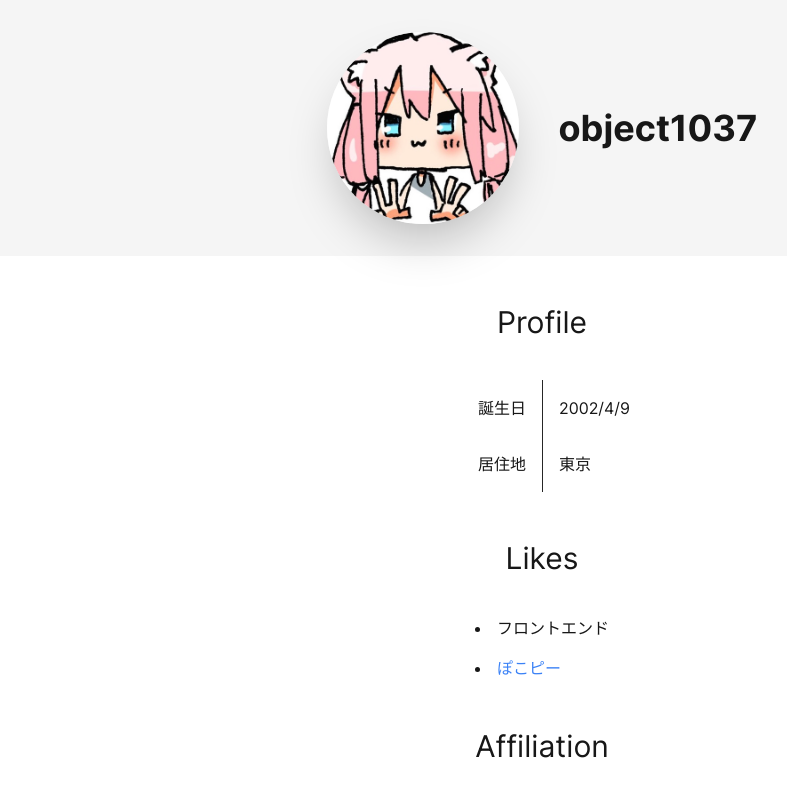
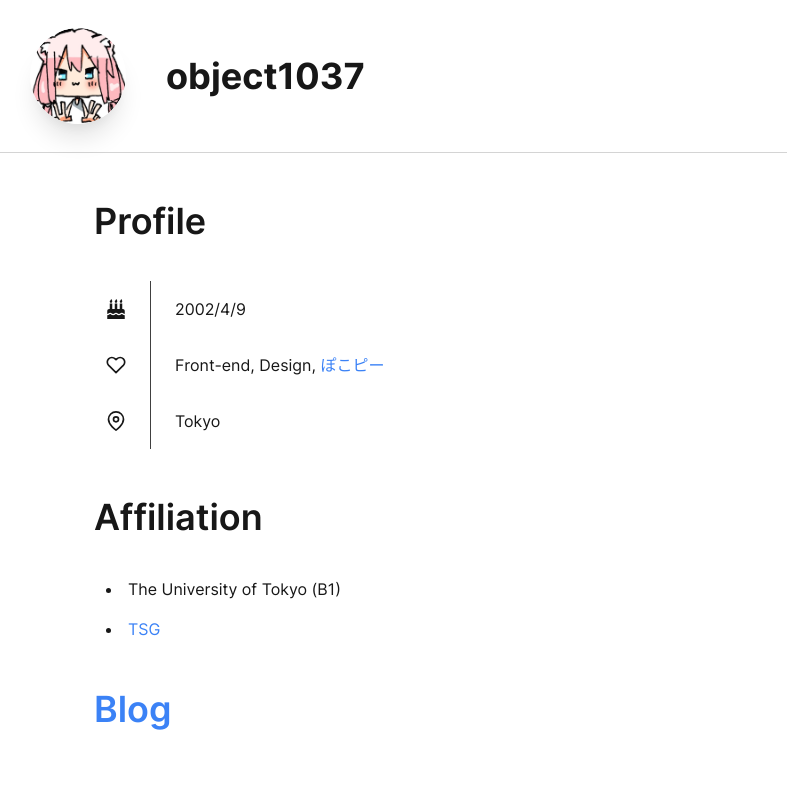
Before and after one commit to object1037/homepage, a Next.js app: page / in a window 1280 px wide. Shown: the top 800 px of the page, without its empty margins (98-885 px from the left). Built offline with nearby package versions, Linux system fonts and the light colour scheme.

Commit message:
update design

```diff
--- a/components/external-link.tsx
+++ b/components/external-link.tsx
@@ -11,7 +11,6 @@ export default function ELink({
 }) {
   const linkStyle = [
     'text-center',
-    'mx-auto',
     'text-blue-500',
     'dark:text-blue-300',
     'hover:underline'
--- a/components/header.tsx
+++ b/components/header.tsx
@@ -3,11 +3,13 @@ import profilePic from '../public/images/profile.jpg'
 
 export default function Header() {
   return (
-    <header className="flex flex-col md:flex-row justify-center items-center space-y-6 md:space-y-0 md:space-x-10 bg-gray-100 dark:bg-gray-800 py-8">
-      <div className="rounded-full shadow-2xl w-48 h-48">
-        <Image priority src={profilePic} alt="my profile picture" className="rounded-full" />
+    <header className="px-6 sm:px-12 border-b border-gray-300 dark:border-gray-600 py-7">
+      <div className="max-w-5xl mx-auto flex flex-row justify-center md:justify-start items-center space-x-4 md:space-x-10">
+        <div className="rounded-full shadow-xl w-16 h-16 md:w-24 md:h-24 overflow-hidden">
+          <Image priority src={profilePic} alt="my profile picture" className="rounded-full" placeholder="blur" />
+        </div>
+        <h1 className="font-bold text-3xl md:text-4xl m-2">object1037</h1>
       </div>
-      <h1 className="font-bold text-4xl m-2">object1037</h1>
     </header>
   )
 }
--- a/components/list.tsx
+++ b/components/list.tsx
@@ -4,7 +4,7 @@ export default function List({
   listArr: (string | JSX.Element)[]
 }) {
   return (
-    <ul className="list-inside list-disc mx-auto flex flex-col space-y-4">
+    <ul className="pl-3 list-inside list-disc flex flex-col space-y-4">
       {listArr.map((content) => {
         let key: string
         if (typeof content === 'string') {
--- a/components/section-title.tsx
+++ /dev/null
@@ -1,5 +0,0 @@
-export default function SectionTitle({title}: {title: string}) {
-  return (
-    <h2 className="text-3xl text-center">{title}</h2>
-  )
-}
--- a/components/section.tsx
+++ b/components/section.tsx
@@ -1,16 +1,14 @@
-import SectionTitle from './section-title'
-
 export default function Section({
   title,
   children
 }: {
-  title: string
-  children: React.ReactNode
+  title: string | JSX.Element
+  children?: React.ReactNode
 }) {
   return (
-    <section className="flex flex-col pt-2">
-      <SectionTitle title={title} />
-      <div className="py-10 flex flex-col justify-center">{children}</div>
+    <section className="flex flex-col pt-2 max-w-4xl mx-auto">
+      <h2 className="text-4xl font-semibold">{title}</h2>
+      {children && <div className="py-10 flex justify-start">{children}</div>}
     </section>
   )
 }
--- a/pages/index.tsx
+++ b/pages/index.tsx
@@ -4,14 +4,34 @@ import Footer from '../components/footer'
 import Section from '../components/section'
 import ELink from '../components/external-link'
 import List from '../components/list'
+import { FaBirthdayCake } from 'react-icons/fa'
+import { FiMapPin, FiHeart } from 'react-icons/fi'
+import clsx from 'clsx'
 
-const likes = [
-  "フロントエンド",
-  <ELink key="ぽこピー" url="https://www.youtube.com/channel/UC1EB8moGYdkoZQfWHjh7Ivw">ぽこピー</ELink>,
+const affiliations = [
+  "The University of Tokyo (B1)",
+  <ELink key="TSG" url="https://tsg.ne.jp/">TSG</ELink>,
 ]
-const affiliations = [
-  "東京大学理科一類(B1)",
-  <ELink key="TSG" url="https://tsg.ne.jp/">東京大学コンピュータ系サークル TSG</ELink>,
+const profileIconStyle = [
+  'flex',
+  'justify-center',
+  'items-center',
+  'pr-6',
+  'pl-3',
+  'py-4',
+  'text-xl',
+  'align-text-bottom',
+  'border-r',
+  'border-gray-700',
+  'dark:border-gray-400'
+]
+const profileContentStyle = [
+  'py-4',
+  'pl-6',
+  'flex',
+  'flex-wrap',
+  'items-center',
+  'whitespace-pre'
 ]
 
 export default function Home() {
@@ -29,26 +49,27 @@ export default function Home() {
         <meta property="og:image" content="https://object1037.dev/_next/image?url=%2Fimages%2Fprofile.jpg&w=640&q=75" />
       </Head>
       <Header />
-      <main className="pt-10 flex flex-col pb-20">
+      <main className="pt-10 pb-20 px-6 sm:px-12">
         <Section title="Profile">
-          <div className="grid grid-cols-2 dark:divide-gray-300 divide-gray-800 divide-x">
-            <div>
-              <div className="text-right p-4">誕生日</div>
-              <div className="text-right p-4">居住地</div>
+          <div className="grid grid-rows-3 grid-flow-col">
+            <div className="contents">
+              <div className={clsx(profileIconStyle)}><FaBirthdayCake /></div>
+              <div className={clsx(profileIconStyle)}><FiHeart /></div>
+              <div className={clsx(profileIconStyle)}><FiMapPin /></div>
             </div>
-            <div>
-              <div className="text-left p-4">2002/4/9</div>
-              <div className="text-left p-4">東京</div>
+            <div className="contents">
+              <div className={clsx(profileContentStyle)}>2002/4/9</div>
+              <div className={clsx(profileContentStyle)}>
+                Front-end, Design, <ELink key="ぽこピー" url="https://www.youtube.com/channel/UC1EB8moGYdkoZQfWHjh7Ivw">ぽこピー</ELink>
+              </div>
+              <div className={clsx(profileContentStyle)}>Tokyo</div>
             </div>
           </div>
-        </Section>
-        <Section title="Likes">
-          <List listArr={likes} />
         </Section>
         <Section title="Affiliation">
           <List listArr={affiliations} />
         </Section>
-        <ELink url="https://blog.object1037.dev" className="text-3xl">Blog</ELink>
+        <Section title={<ELink url="https://blog.object1037.dev">Blog</ELink>} />
       </main>
       <Footer />
     </>
```
